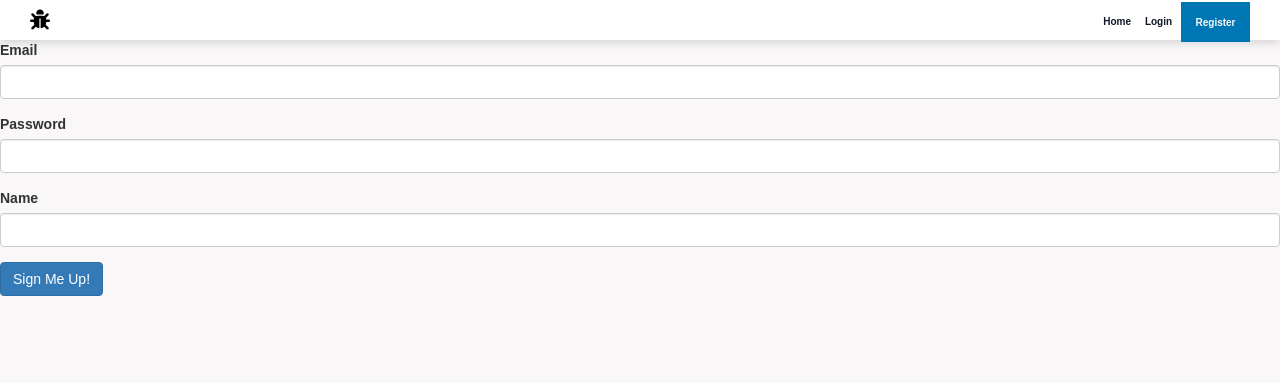
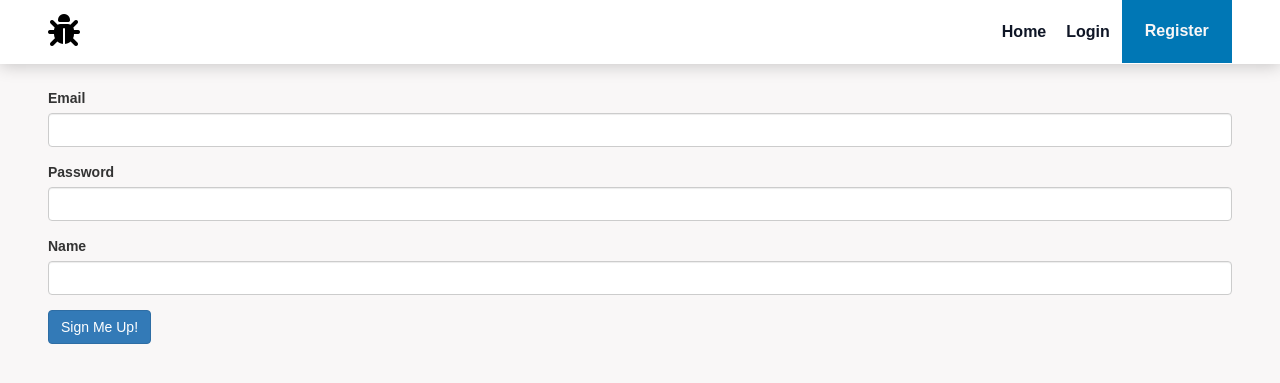
Before and after one commit to andrew-zabloudil/DevTick, a Flask app: page /register in a window 1280 px wide. Shown: the top 383 px of the page. Run offline with Flask 2, Linux system fonts and the light colour scheme; some libraries are stand-ins or nearby versions.

Commit message:
Add styling to form pages

```diff
--- a/static/css/styles.css
+++ b/static/css/styles.css
@@ -11,9 +11,18 @@
   font-family: "Mukta", sans-serif;
 }
 
+html {
+  font-size: 100%;
+  font-family: "Mukta", sans-serif;
+}
+
 body {
   overflow: hidden;
   background-color: #f9f7f7;
+}
+
+.form {
+  padding: 0.75rem 1.5rem;
 }
 
 /* Flexbox Helper Classes */
--- a/templates/create_project.html
+++ b/templates/create_project.html
@@ -4,7 +4,7 @@
 {% block content %}
 {% include "header.html" %}
 
-<div>
+<div class="form">
     {{ ckeditor.load() }}
     {{ ckeditor.config(name='description') }}
     {{ wtf.quick_form(form, novalidate=True, button_map={"submit": "primary"}) }}
--- a/templates/create_ticket.html
+++ b/templates/create_ticket.html
@@ -4,7 +4,7 @@
 {% block content %}
 {% include "header.html" %}
 
-<div>
+<div class="form">
     {{ ckeditor.load() }}
     {{ ckeditor.config(name='description') }}
     {{ wtf.quick_form(form, novalidate=True, button_map={"submit": "primary"}) }}
--- a/templates/login.html
+++ b/templates/login.html
@@ -4,7 +4,7 @@
 {% block content %}
 {% include "header.html" %}
 
-<div>
+<div class="form">
     {{ wtf.quick_form(form, novalidate=True, button_map={"submit": "primary"}) }}
     {% with messages = get_flashed_messages() %}
         {% if messages %}
--- a/templates/register.html
+++ b/templates/register.html
@@ -4,7 +4,7 @@
 {% block content %}
 {% include "header.html" %}
 
-<div>
+<div class="form">
     {{ wtf.quick_form(form, novalidate=True, button_map={"submit": "primary"}) }}
 </div>
 
```
